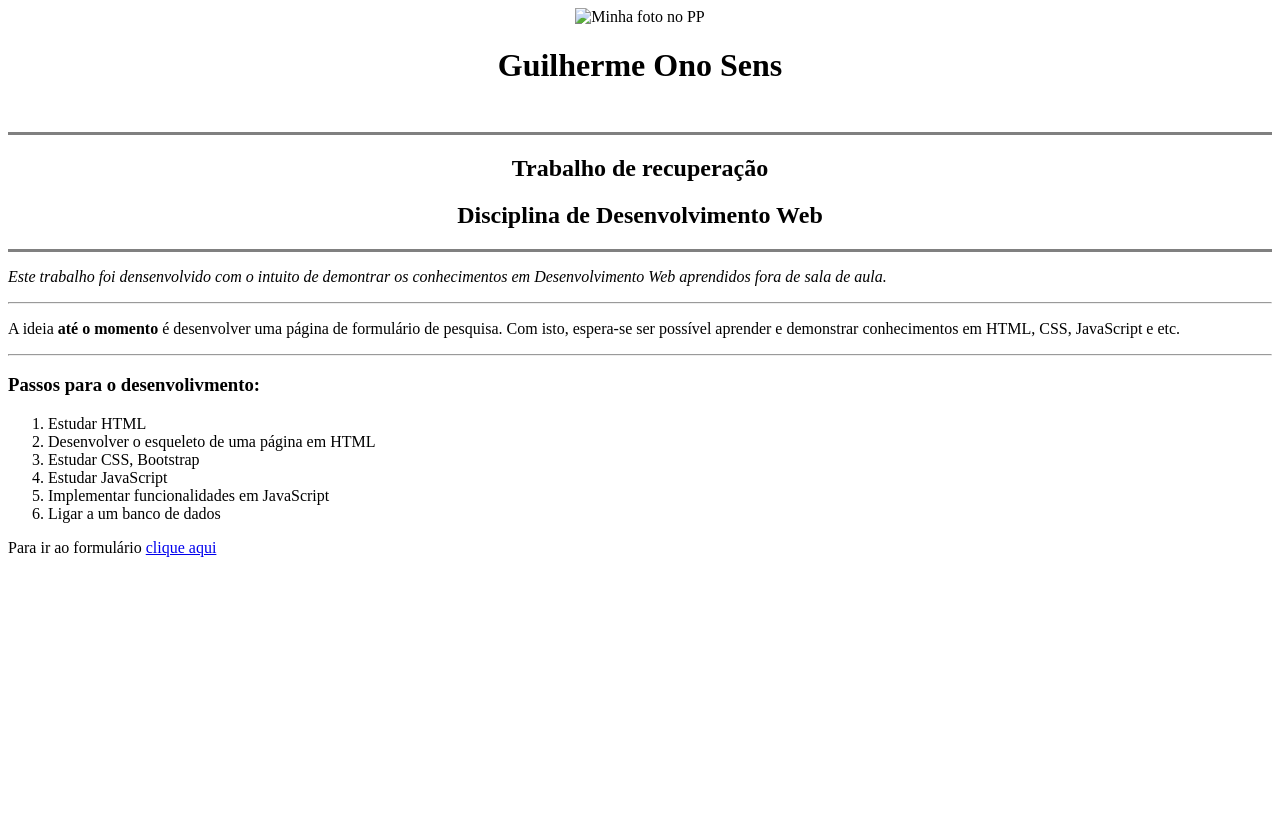
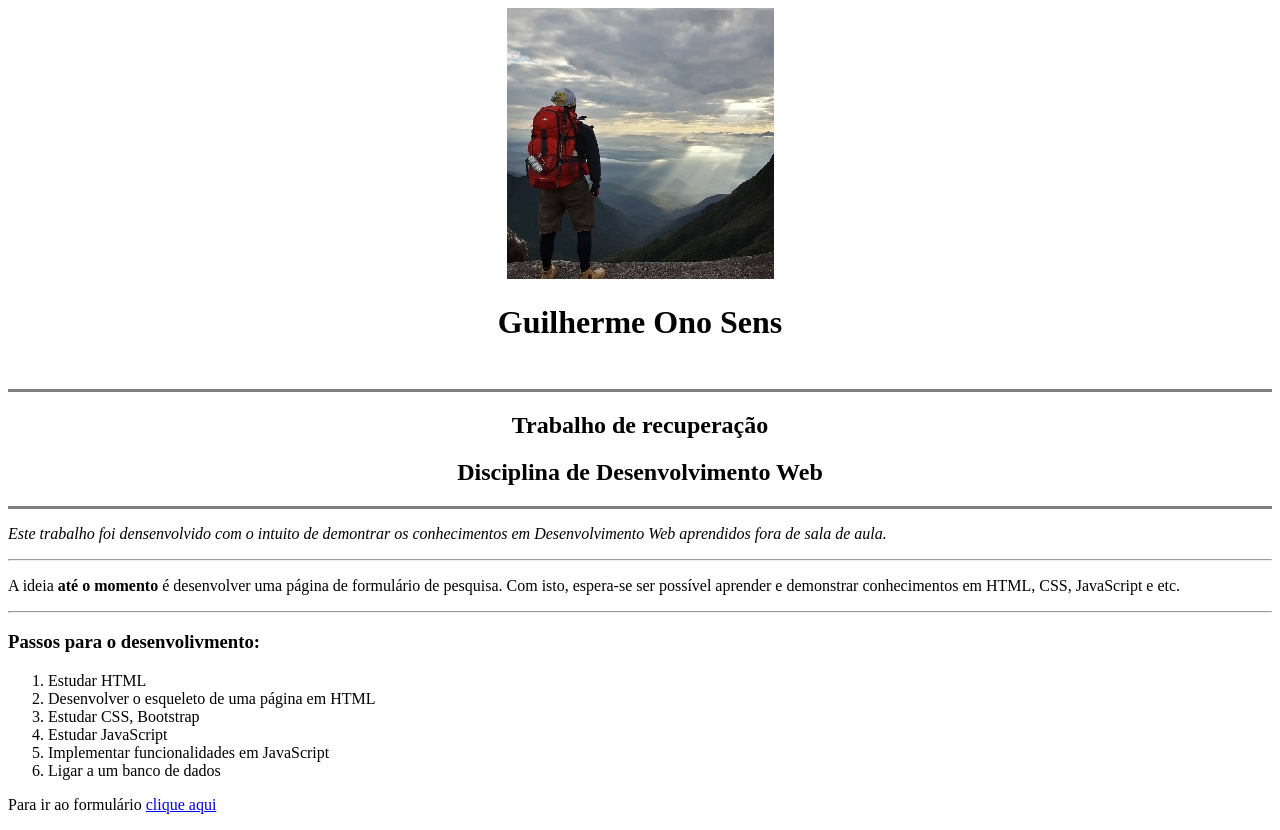
Before and after one commit to OnoSens/WebDev1, a plain HTML site: page index.html in a window 1280 px wide. Before the commit the page ends 800 px from the top, so only its background shows below. Drawn offline with Linux system fonts and the light colour scheme.

Commit message:
Update index.html

```diff
--- a/index.html
+++ b/index.html
@@ -10,7 +10,7 @@
 
 <body>
   <center>
-    <img src="img/img1.png" alt="Minha foto no PP" />
+    <img src="img1.png" alt="Minha foto no PP" />
     <h1>Guilherme Ono Sens</h1>
     <br />
     <hr size="3" noshade />
```
